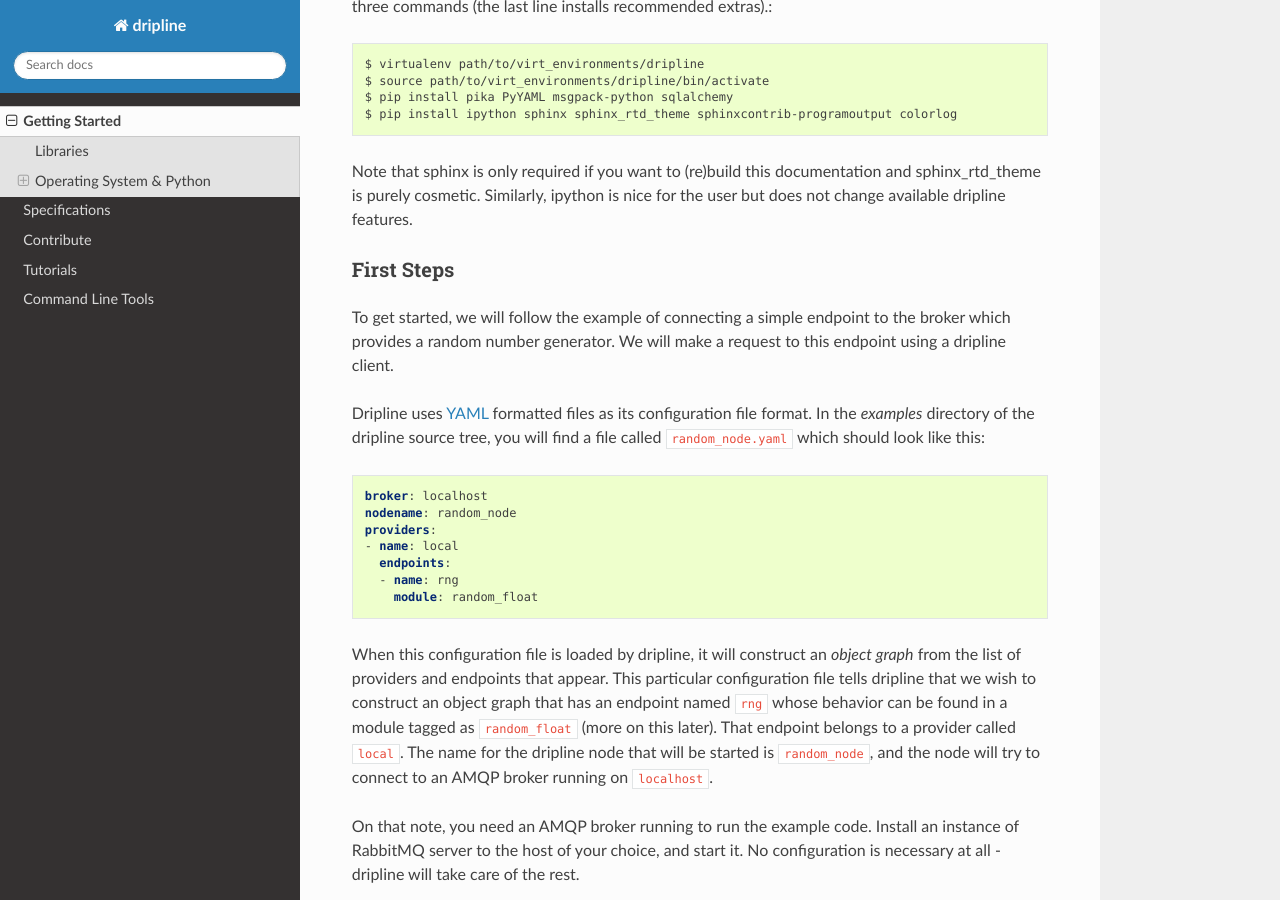
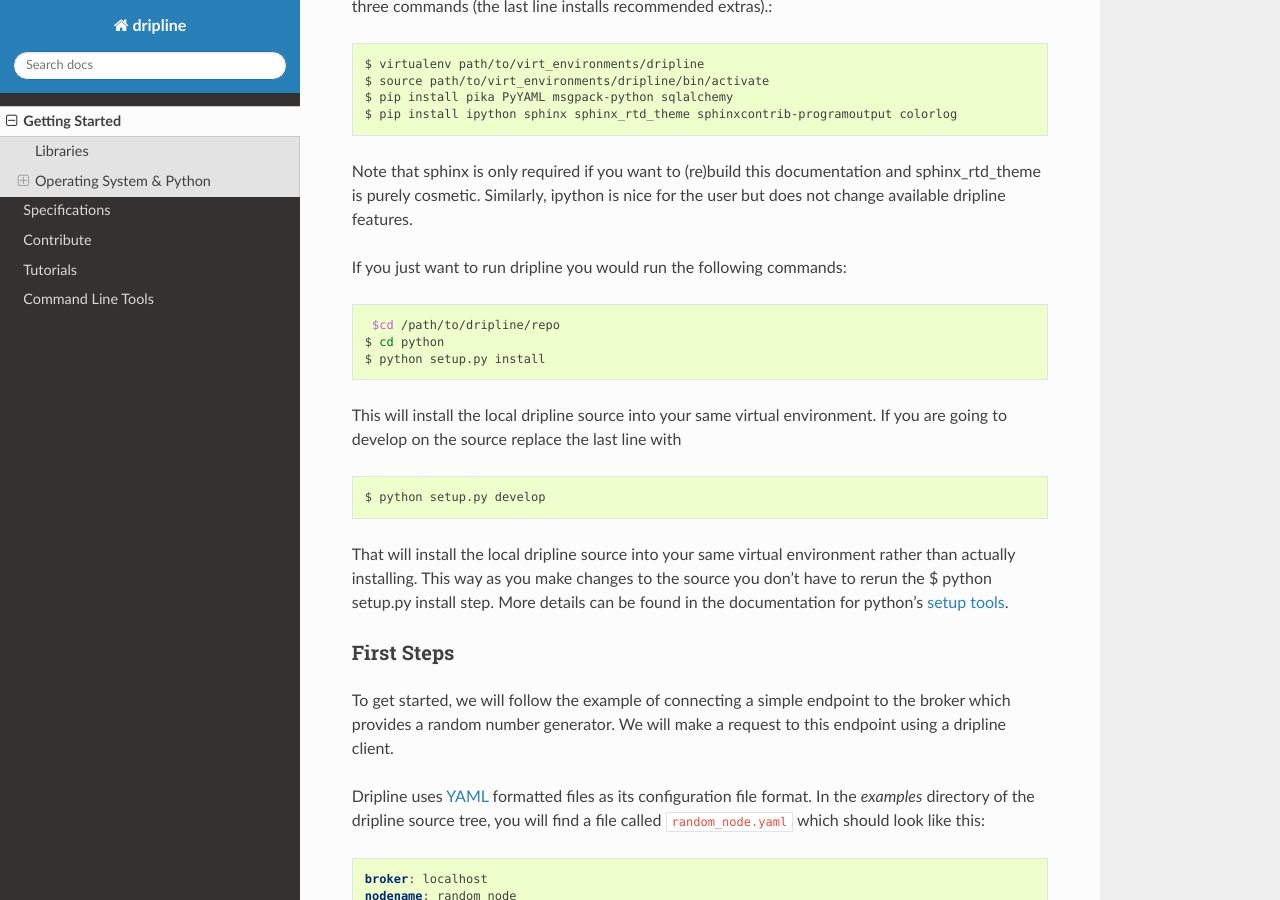
Before and after one commit to driplineorg/dripline-python, a Sphinx documentation site: the page built from doc/getting_started.rst, in a window 1280 px wide and 900 px high, scrolled down 687 px. Built offline with Sphinx 7.4.7 and the Read the Docs theme 2.0.0, drawn with Linux system fonts in a browser that asks for light colours.

Commit message:
fixed getting started

```diff
--- a/doc/getting_started.rst
+++ b/doc/getting_started.rst
@@ -1,4 +1,3 @@
-===============
 Getting Started
 ===============
 
@@ -35,8 +34,27 @@
 $ pip install ipython sphinx sphinx_rtd_theme sphinxcontrib-programoutput colorlog
 .. sphinx-argparse is not used for now
 
+
 Note that sphinx is only required if you want to (re)build this documentation and sphinx_rtd_theme is purely cosmetic.
 Similarly, ipython is nice for the user but does not change available dripline features.
+
+If you just want to run dripline you would run the following commands:
+
+.. code-block:: bash
+
+		$cd /path/to/dripline/repo
+	       $ cd python
+	       $ python setup.py install
+
+This will install the local dripline source into your same virtual environment. If you are going to develop on the source replace the last line with
+
+.. code-block:: bash
+
+		$ python setup.py develop
+
+That will install the local dripline source into your same virtual environment rather than actually installing. This way as you make changes to the source you don't have to rerun the
+$ python setup.py install
+step. More details can be found in the documentation for python's `setup tools <http://pythonhosted.org//setuptools/>`_.
 
 
 First Steps
```
